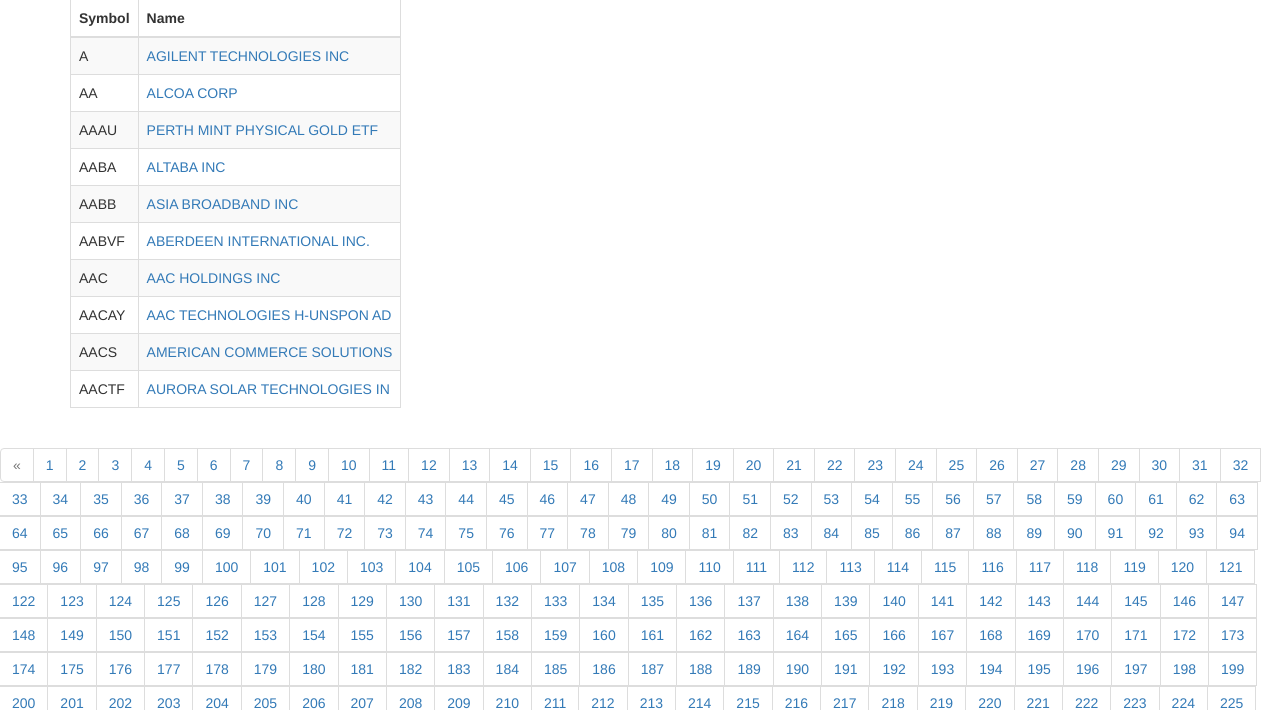
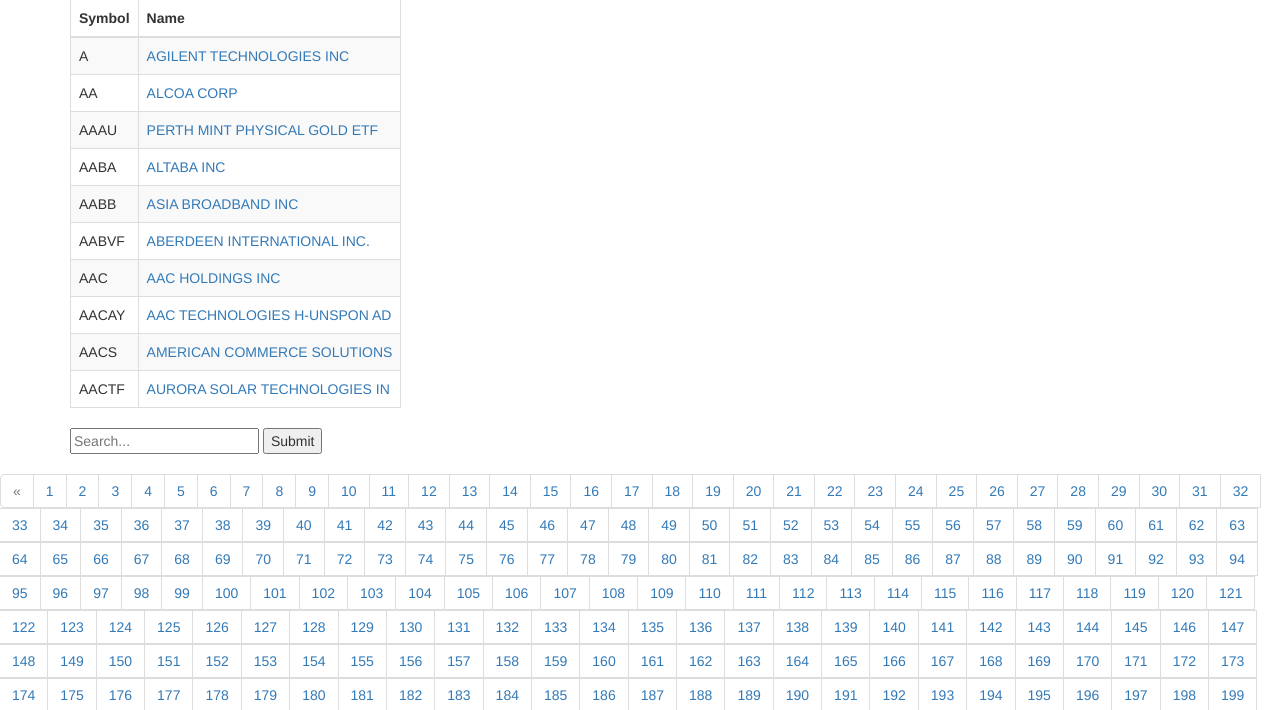
Before and after one commit to ajmal017/Cost2Short, a Django app: page /stocks/ in a window 1280 px wide. Shown: the part 41-751 px from the top of the page. Run offline with Django 3.2, Linux system fonts and the light colour scheme; data comes from the database, SQL or seed files in the repository; some libraries are stand-ins or nearby versions.

Commit message:
Added search box

```diff
--- a/stocks/templates/index.html
+++ b/stocks/templates/index.html
@@ -6,7 +6,7 @@
     <link rel="stylesheet" href="https://maxcdn.bootstrapcdn.com/bootstrap/3.3.7/css/bootstrap.min.css">
     <script src="https://ajax.googleapis.com/ajax/libs/jquery/3.3.1/jquery.min.js"></script>
     <script src="https://maxcdn.bootstrapcdn.com/bootstrap/3.3.7/js/bootstrap.min.js"></script>
-    <title>Title</title>
+    <title>Stock Loan</title>
 </head>
 <body>
 
@@ -33,6 +33,10 @@
                     </tbody>
                 </table>
         </div>
+        <form type="get" action="." style="margin: 0">
+    <input  id="search_box" type="text" name="search_box"  placeholder="Search..." >
+    <button id="search_submit" type="submit" >Submit</button>
+</form>
     </div>
 {% endblock %}
 {% if tickers.has_other_pages %}
```
